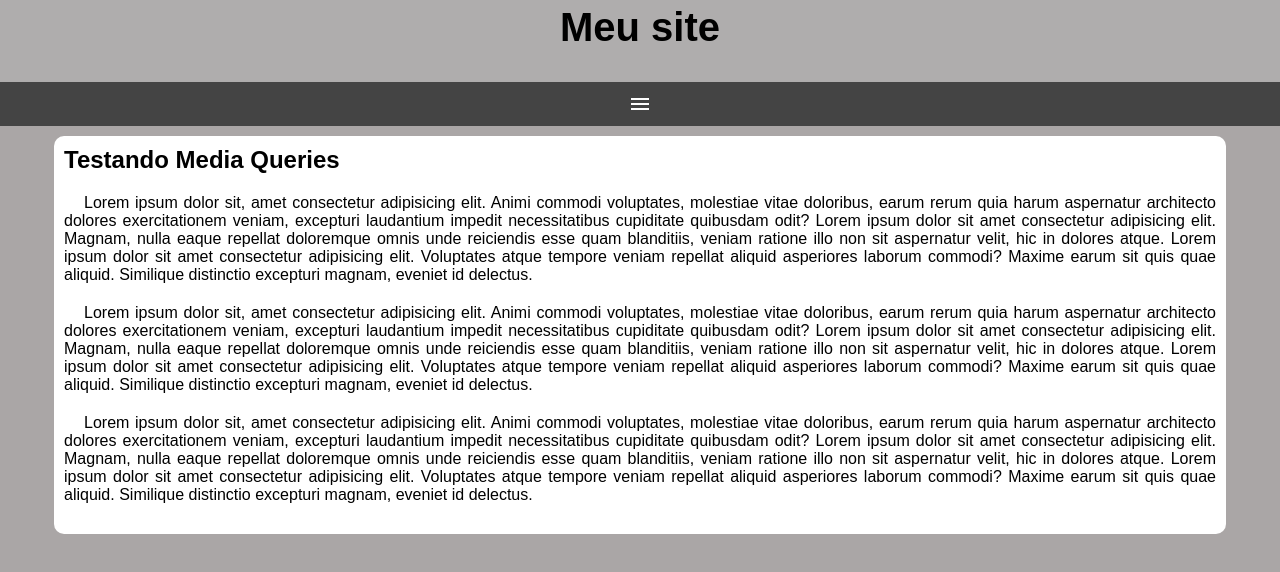
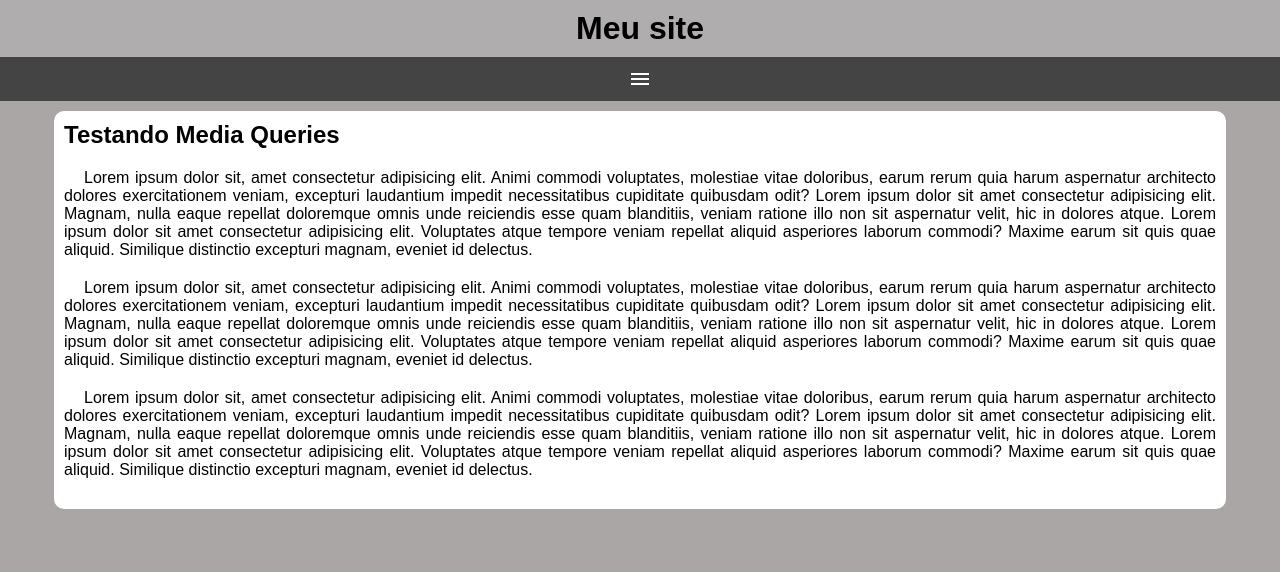
Before and after one commit to kaykuriel/HTML-CSS, a plain HTML site: page ex03/mq005/index.html in a window 1280 px wide. Drawn offline with nearby package versions, Linux system fonts and the light colour scheme.

Commit message:
Update style.css

```diff
--- a/ex03/mq005/estilos/style.css
+++ b/ex03/mq005/estilos/style.css
@@ -2,10 +2,8 @@
 
 *{
     font-family: Arial, Helvetica, sans-serif;
+    margin: 0px;
     padding: 0px;
-    margin-top: 0px;
-    margin-left: 0px;
-    margin-right: 0px;
 }
 body,html{
     background-color: rgb(170, 166, 166);
@@ -17,10 +15,9 @@ header{
 }
 
 header h1{
-    color: rgb(0, 0, 0);
+    padding: 10px;
     text-align: center;
-    padding: 5px;
-    font-size: 2.5em;
+
 }
 
 i#burguer{
@@ -41,9 +38,8 @@ menu{
     display: none;
 }
 
-menu ul{
+menu >ul{
     list-style-type: none;
-
 
 }
 menu > ul >li > a{
```
